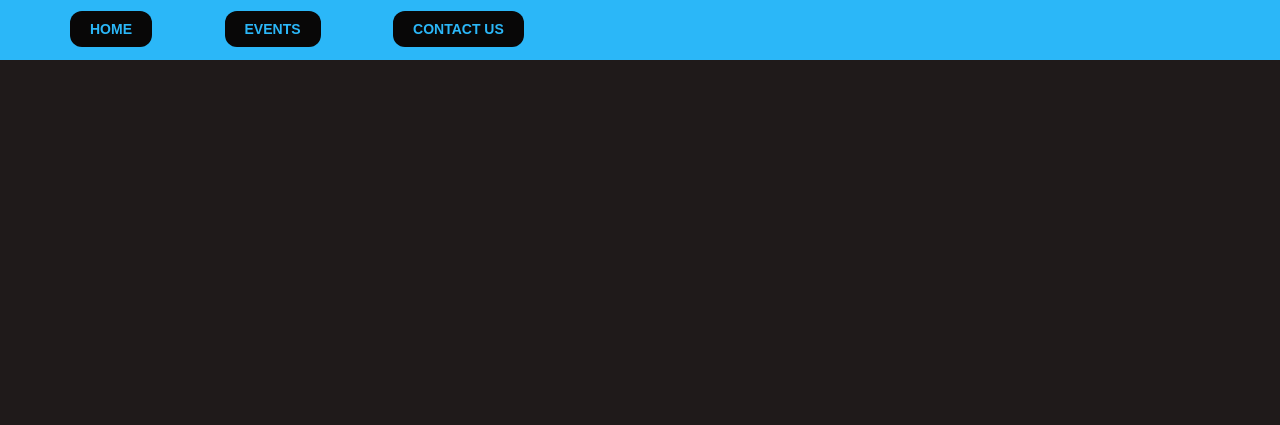
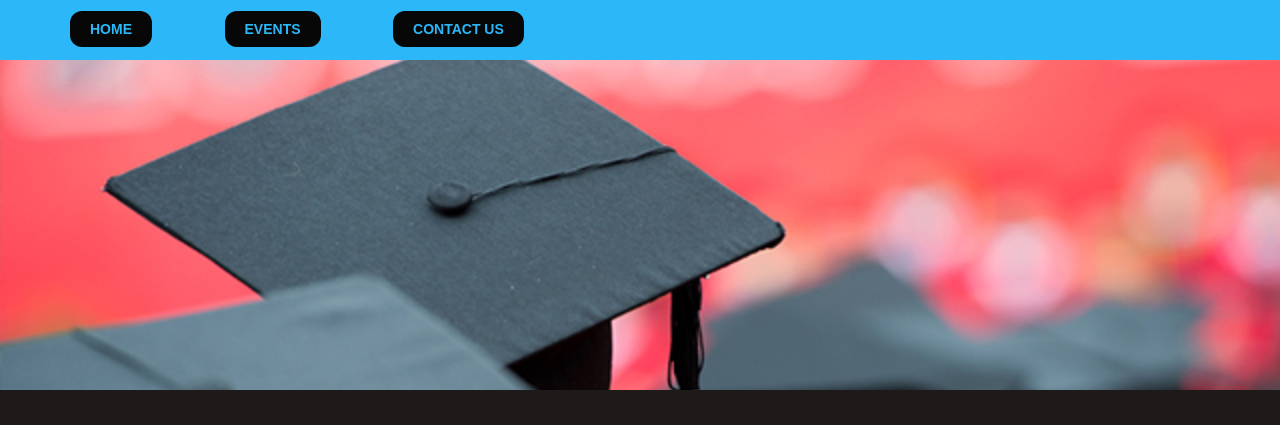
Before and after one commit to kanikaakalonia/Job-Portal, a plain HTML site: page HTML/Alumni.html in a window 1280 px wide. Shown: the top 425 px of the page. Drawn offline with nearby package versions, Linux system fonts and the light colour scheme.

Commit message:
Update alumni1.css

```diff
--- a/CSS/alumni1.css
+++ b/CSS/alumni1.css
@@ -6,7 +6,7 @@ body {
 }
 
 header {
-	background-image: url("almimg.jpg");
+	background-image: url("../Images/almimg.jpg");
     background-size: cover;
     background-position: 0px 750px;
 	color: #fff;
```
